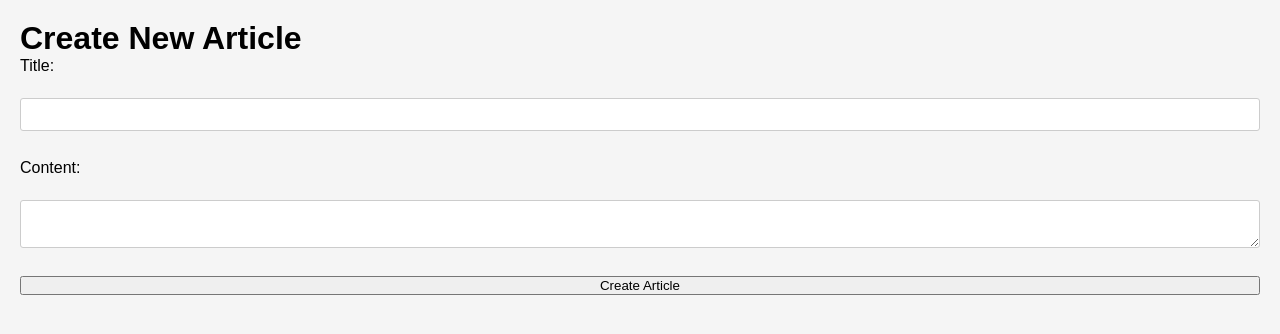
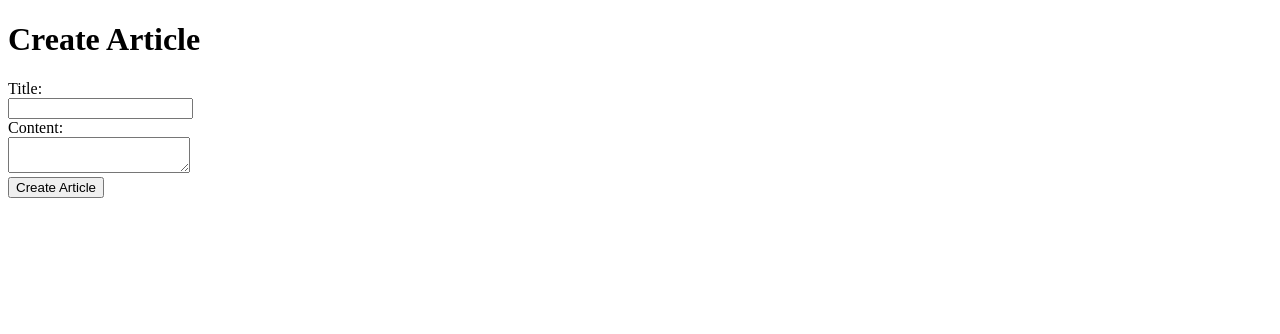
Before and after one commit to micka166/cda-python-Fast-api, a FastAPI app: page /articles/create in a window 1280 px wide. Shown: the top 334 px of the page. Run offline with FastAPI, Linux system fonts and the light colour scheme; parts of the project's set-up code (start-up, migrations or seed data) failed here and were passed over.

Commit message:
finit page user

```diff
--- a/main.py
+++ b/main.py
@@ -1,8 +1,10 @@
 from multiprocessing import context
 from urllib import response
-from fastapi import FastAPI, Request, Form, HTTPException
+from fastapi import FastAPI, Request, Form, HTTPException , Cookie
 from fastapi.responses import HTMLResponse, RedirectResponse
 from fastapi.templating import Jinja2Templates
+from typing import List, Optional
+from pydantic import BaseModel
 import sqlite3
 import uvicorn
 
@@ -46,7 +48,76 @@ async def login(username: str = Form(...), password: str = Form(...)):
     else:
         raise HTTPException(status_code=401, detail="Invalid username or password")
 
+# #! PAGE DE L'ESPACE UTILISATEUR
 
+@app.get("/user", response_class=HTMLResponse)
+async def user_space(request: Request, username: str = Cookie(None)):
+    if not username:
+        raise HTTPException(status_code=401, detail="Unauthorized")
+
+    cursor.execute("SELECT article_id, title, content FROM articles WHERE username = ?", (username,))
+    articles = cursor.fetchall()
+    articles_list = [{"article_id": article[0], "title": article[1], "content": article[2]} for article in articles]
+
+    return templates.TemplateResponse("success.html", {"request": request, "username": username, "articles": articles_list})
+
+# #!PARTIE CRUD UTILISATEUR
+
+class Article(BaseModel):
+    title: str
+    content: str
+    category: str
+    user_id: int
+
+# Opération Create (Créer) : Créer un nouvel article
+@app.post("/user/article", response_model=HTMLResponse)
+def create_article_user(article: Article):
+    cursor.execute('''INSERT INTO articles (title, content, category, user_id)
+                      VALUES (?, ?, ?, ?)''', (article.title, article.content, article.category, article.user_id))
+    conn.commit()
+    return RedirectResponse(url="/user", status_code=303)
+
+# Opération Read (Lire) : Récupérer tous les articles d'un utilisateur
+@app.get("/user/{user_id}/articles", response_class=HTMLResponse)
+def read_user_articles(user_id: int):
+    cursor.execute('''SELECT * FROM articles WHERE user_id = ?''', (user_id,))
+    user_articles = cursor.fetchall()
+    if not user_articles:
+        raise HTTPException(status_code=404, detail="Aucun article trouvé pour cet utilisateur")
+
+    articles_html = "<h2>Articles de l'utilisateur</h2>"
+    for article in user_articles:
+        articles_html += f"<p>Titre: {article[1]}, Contenu: {article[2]}, Catégorie: {article[3]}</p>"
+
+    return HTMLResponse(content=f"<html><body>{articles_html}</body></html>")
+
+# Opération Update (Mettre à jour) : Mettre à jour un article existant
+@app.put("/user/article/{article_id}", response_model=HTMLResponse)
+def update_article_user(article_id: int, article: Article):
+    cursor.execute('''SELECT * FROM articles WHERE id = ?''', (article_id,))
+    existing_article = cursor.fetchone()
+    if not existing_article:
+        raise HTTPException(status_code=404, detail="Article non trouvé")
+
+    cursor.execute('''UPDATE articles SET title=?, content=?, category=? WHERE id=?''',
+                   (article.title, article.content, article.category, article_id))
+    conn.commit()
+
+    return RedirectResponse(url=f"/user/{existing_article[4]}/articles", status_code=303)
+# Opération Delete (Supprimer) : Supprimer un article existant
+@app.delete("/user/article/{article_id}", response_model=HTMLResponse)
+def delete_article_user(article_id: int):
+    cursor.execute('''SELECT * FROM articles WHERE id = ?''', (article_id,))
+    existing_article = cursor.fetchone()
+    if not existing_article:
+        raise HTTPException(status_code=404, detail="Article non trouvé")
+
+    cursor.execute('''DELETE FROM articles WHERE id = ?''', (article_id,))
+    conn.commit()
+
+    return RedirectResponse(url=f"/user/{existing_article[4]}/articles", status_code=303)
+
+#! --------------------------------------------------------------------------------------------------------------------------------------------------------------------
 @app.get("/signup", response_class=HTMLResponse)
 async def signup_form(request: Request):
     return templates.TemplateResponse("signup.html", {"request": request})
--- a/templates/create_article.html
+++ b/templates/create_article.html
@@ -5,85 +5,17 @@
 
 </head>
 
-<style>
-* {
-    margin: 0;
-    padding: 0;
-    box-sizing: border-box;
-}
-
-/* Style de base pour le corps de la page */
-body {
-    font-family: Arial, sans-serif;
-    background-color: #f5f5f5;
-    padding: 20px;
-}
-
-/* Style pour chaque carte d'article */
-.article-card {
-    background-color: #fff;
-    border-radius: 5px;
-    box-shadow: 0 2px 4px rgba(0, 0, 0, 0.1);
-    width: 400px;
-    margin: 0 auto;
-}
-
-/* Style pour le contenu de la carte */
-.article-card-content {
-    padding: 20px;
-}
-
-/* Style pour le titre de l'article */
-.article-title {
-    font-size: 18px;
-    font-weight: bold;
-    margin-bottom: 10px;
-}
-
-/* Style pour le formulaire */
-form {
-    display: flex;
-    flex-direction: column;
-}
-
-/* Style pour les champs de formulaire */
-form label {
-    margin-bottom: 5px;
-}
-
-form input[type="text"],
-form textarea {
-    padding: 8px;
-    margin-bottom: 10px;
-    border: 1px solid #ccc;
-    border-radius: 3px;
-}
-
-/* Style pour le bouton de soumission */
-.submit-button {
-    padding: 10px 20px;
-    background-color: #007bff;
-    color: #fff;
-    border: none;
-    border-radius: 3px;
-    cursor: pointer;
-}
-
-.submit-button:hover {
-    background-color: #0056b3;
-}
-
-</style>
-
-
 <body>
-    <h1>Create New Article</h1>
+    <h1>Create Article</h1>
     <form action="/articles/create" method="post">
         <label for="title">Title:</label><br>
         <input type="text" id="title" name="title"><br>
         <label for="content">Content:</label><br>
         <textarea id="content" name="content"></textarea><br>
-        <button a type="submit">Create Article</button>
+        <button type="submit">Create Article</button>
     </form>
 </body>
+
+
+
 </html>
```
Also changed, not shown: templates/success.html (+26 -7 lines), README.md, votre_base_de_données.db.
